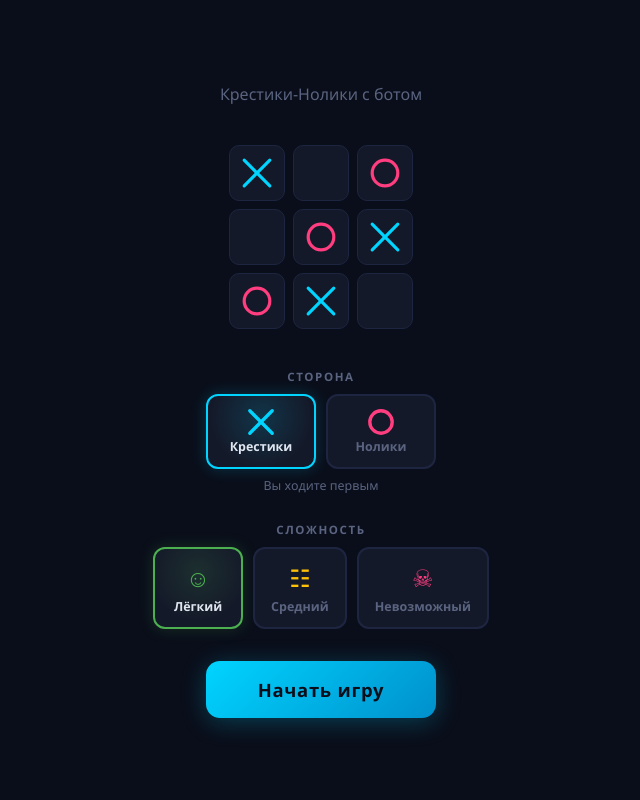
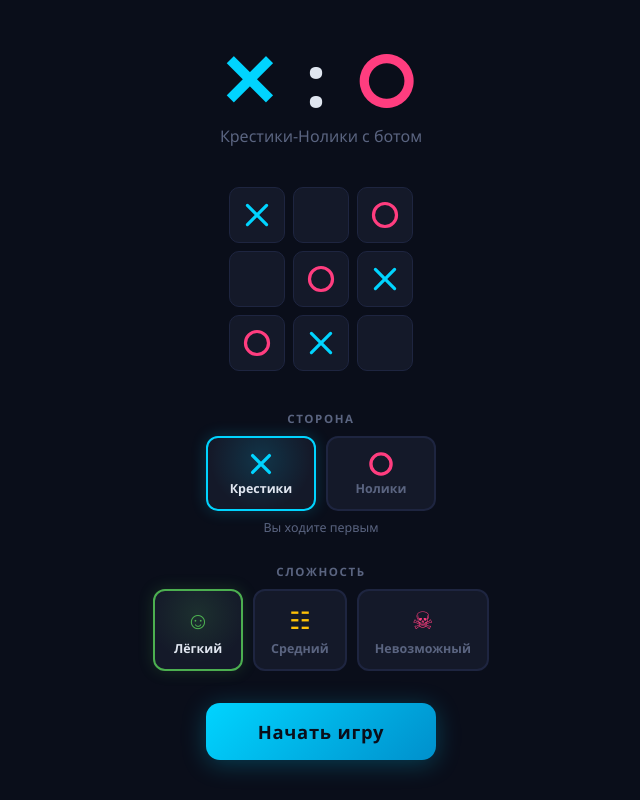
Before and after one commit to tewiqpy-ai/tictactoe-game, a plain HTML site: page index.html in a window 1280 px wide. Shown: the whole page, without its empty margins (319-959 px from the left). Drawn offline with Linux system fonts and the light colour scheme.

Commit message:
Revert "Удалил логотип X:O с главного экрана"
This reverts commit 42cd19be08a580ad03c8f53cb01c10b4e47f82e1.

```diff
--- a/index.html
+++ b/index.html
@@ -50,22 +50,15 @@
 
   /* ── Start Screen ── */
   .start-logo {
-    display: flex;
-    align-items: center;
-    justify-content: center;
-    gap: 4px;
+    font-size: 4.5rem;
+    font-weight: 800;
+    letter-spacing: 0.06em;
     margin-bottom: 6px;
+    text-align: center;
+    line-height: 1.1;
   }
-  .start-logo svg {
-    width: 56px;
-    height: 56px;
-  }
-  .logo-sep {
-    font-size: 2.5rem;
-    font-weight: 800;
-    color: var(--text-dim);
-    line-height: 1;
-  }
+  .start-logo .x { color: var(--x-color); }
+  .start-logo .o { color: var(--o-color); }
 
   .start-tagline {
     color: var(--text-dim);
@@ -463,7 +456,7 @@
   .diff-btn:hover { border-color: var(--x-color); }
 
   @media (max-width: 400px) {
-    .start-logo svg { width: 42px; height: 42px; }
+    .start-logo { font-size: 3rem; }
     .start-diff-card { min-width: 78px; padding: 10px 10px; }
     .start-diff-card .diff-icon svg { width: 24px; height: 24px; }
     .side-card { width: 110px; padding: 12px 8px; }
@@ -485,17 +478,18 @@
 
 <!-- ═══════ START SCREEN ═══════ -->
 <div class="screen active" id="screen-start">
+  <div class="start-logo"><span class="x">✕</span>&nbsp;:&nbsp;<span class="o">○</span></div>
   <div class="start-tagline">Крестики-Нолики с ботом</div>
 
   <div class="start-grid">
-    <div class="sg-cell"><svg viewBox="0 0 100 100"><line x1="10" y1="10" x2="90" y2="90" stroke="var(--x-color)" stroke-width="10" stroke-linecap="round"/><line x1="90" y1="10" x2="10" y2="90" stroke="var(--x-color)" stroke-width="10" stroke-linecap="round"/></svg></div>
+    <div class="sg-cell"><svg viewBox="0 0 100 100"><line x1="20" y1="20" x2="80" y2="80" stroke="var(--x-color)" stroke-width="10" stroke-linecap="round"/><line x1="80" y1="20" x2="20" y2="80" stroke="var(--x-color)" stroke-width="10" stroke-linecap="round"/></svg></div>
     <div class="sg-cell"></div>
-    <div class="sg-cell"><svg viewBox="0 0 100 100"><circle cx="50" cy="50" r="40" fill="none" stroke="var(--o-color)" stroke-width="10"/></svg></div>
+    <div class="sg-cell"><svg viewBox="0 0 100 100"><circle cx="50" cy="50" r="36" fill="none" stroke="var(--o-color)" stroke-width="10"/></svg></div>
     <div class="sg-cell"></div>
-    <div class="sg-cell"><svg viewBox="0 0 100 100"><circle cx="50" cy="50" r="40" fill="none" stroke="var(--o-color)" stroke-width="10"/></svg></div>
-    <div class="sg-cell"><svg viewBox="0 0 100 100"><line x1="10" y1="10" x2="90" y2="90" stroke="var(--x-color)" stroke-width="10" stroke-linecap="round"/><line x1="90" y1="10" x2="10" y2="90" stroke="var(--x-color)" stroke-width="10" stroke-linecap="round"/></svg></div>
-    <div class="sg-cell"><svg viewBox="0 0 100 100"><circle cx="50" cy="50" r="40" fill="none" stroke="var(--o-color)" stroke-width="10"/></svg></div>
-    <div class="sg-cell"><svg viewBox="0 0 100 100"><line x1="10" y1="10" x2="90" y2="90" stroke="var(--x-color)" stroke-width="10" stroke-linecap="round"/><line x1="90" y1="10" x2="10" y2="90" stroke="var(--x-color)" stroke-width="10" stroke-linecap="round"/></svg></div>
+    <div class="sg-cell"><svg viewBox="0 0 100 100"><circle cx="50" cy="50" r="36" fill="none" stroke="var(--o-color)" stroke-width="10"/></svg></div>
+    <div class="sg-cell"><svg viewBox="0 0 100 100"><line x1="20" y1="20" x2="80" y2="80" stroke="var(--x-color)" stroke-width="10" stroke-linecap="round"/><line x1="80" y1="20" x2="20" y2="80" stroke="var(--x-color)" stroke-width="10" stroke-linecap="round"/></svg></div>
+    <div class="sg-cell"><svg viewBox="0 0 100 100"><circle cx="50" cy="50" r="36" fill="none" stroke="var(--o-color)" stroke-width="10"/></svg></div>
+    <div class="sg-cell"><svg viewBox="0 0 100 100"><line x1="20" y1="20" x2="80" y2="80" stroke="var(--x-color)" stroke-width="10" stroke-linecap="round"/><line x1="80" y1="20" x2="20" y2="80" stroke="var(--x-color)" stroke-width="10" stroke-linecap="round"/></svg></div>
     <div class="sg-cell"></div>
   </div>
 
@@ -503,13 +497,13 @@
   <div class="start-diff-picker">
     <div class="start-diff-card active" data-side="X" onclick="setSide('X')" style="min-width:110px">
       <div class="diff-icon" style="margin-bottom:2px">
-        <svg width="28" height="28" viewBox="0 0 100 100"><line x1="10" y1="10" x2="90" y2="90" stroke="var(--x-color)" stroke-width="12" stroke-linecap="round"/><line x1="90" y1="10" x2="10" y2="90" stroke="var(--x-color)" stroke-width="12" stroke-linecap="round"/></svg>
+        <svg width="28" height="28" viewBox="0 0 100 100"><line x1="20" y1="20" x2="80" y2="80" stroke="var(--x-color)" stroke-width="12" stroke-linecap="round"/><line x1="80" y1="20" x2="20" y2="80" stroke="var(--x-color)" stroke-width="12" stroke-linecap="round"/></svg>
       </div>
       <div class="diff-name">Крестики</div>
     </div>
     <div class="start-diff-card" data-side="O" onclick="setSide('O')" style="min-width:110px">
       <div class="diff-icon" style="margin-bottom:2px">
-        <svg width="28" height="28" viewBox="0 0 100 100"><circle cx="50" cy="50" r="40" fill="none" stroke="var(--o-color)" stroke-width="12" stroke-linecap="round"/></svg>
+        <svg width="28" height="28" viewBox="0 0 100 100"><circle cx="50" cy="50" r="36" fill="none" stroke="var(--o-color)" stroke-width="12" stroke-linecap="round"/></svg>
       </div>
       <div class="diff-name">Нолики</div>
     </div>
@@ -617,8 +611,8 @@ function renderMark(index, mark) {
   const cell = boardEl.children[index];
   cell.classList.add('taken');
   cell.innerHTML = mark === 'X'
-    ? `<svg viewBox="0 0 100 100"><line x1="10" y1="10" x2="90" y2="90" stroke="var(--x-color)" stroke-width="10" stroke-linecap="round"/><line x1="90" y1="10" x2="10" y2="90" stroke="var(--x-color)" stroke-width="10" stroke-linecap="round"/></svg>`
-    : `<svg viewBox="0 0 100 100"><circle cx="50" cy="50" r="40" fill="none" stroke="var(--o-color)" stroke-width="10" stroke-linecap="round"/></svg>`;
+    ? `<svg viewBox="0 0 100 100"><line x1="20" y1="20" x2="80" y2="80" stroke="var(--x-color)" stroke-width="10" stroke-linecap="round"/><line x1="80" y1="20" x2="20" y2="80" stroke="var(--x-color)" stroke-width="10" stroke-linecap="round"/></svg>`
+    : `<svg viewBox="0 0 100 100"><circle cx="50" cy="50" r="30" fill="none" stroke="var(--o-color)" stroke-width="10" stroke-linecap="round"/></svg>`;
 }
 
 function checkWin(b, mark) {
```
